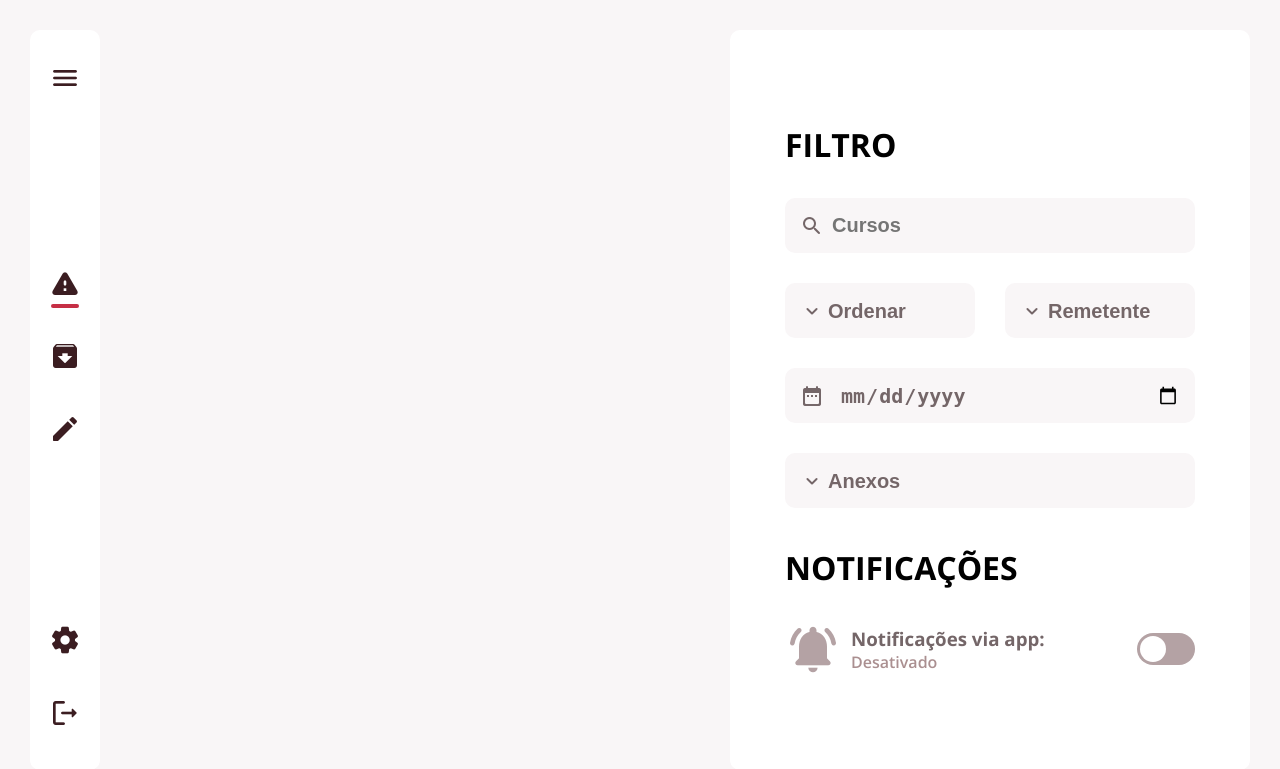
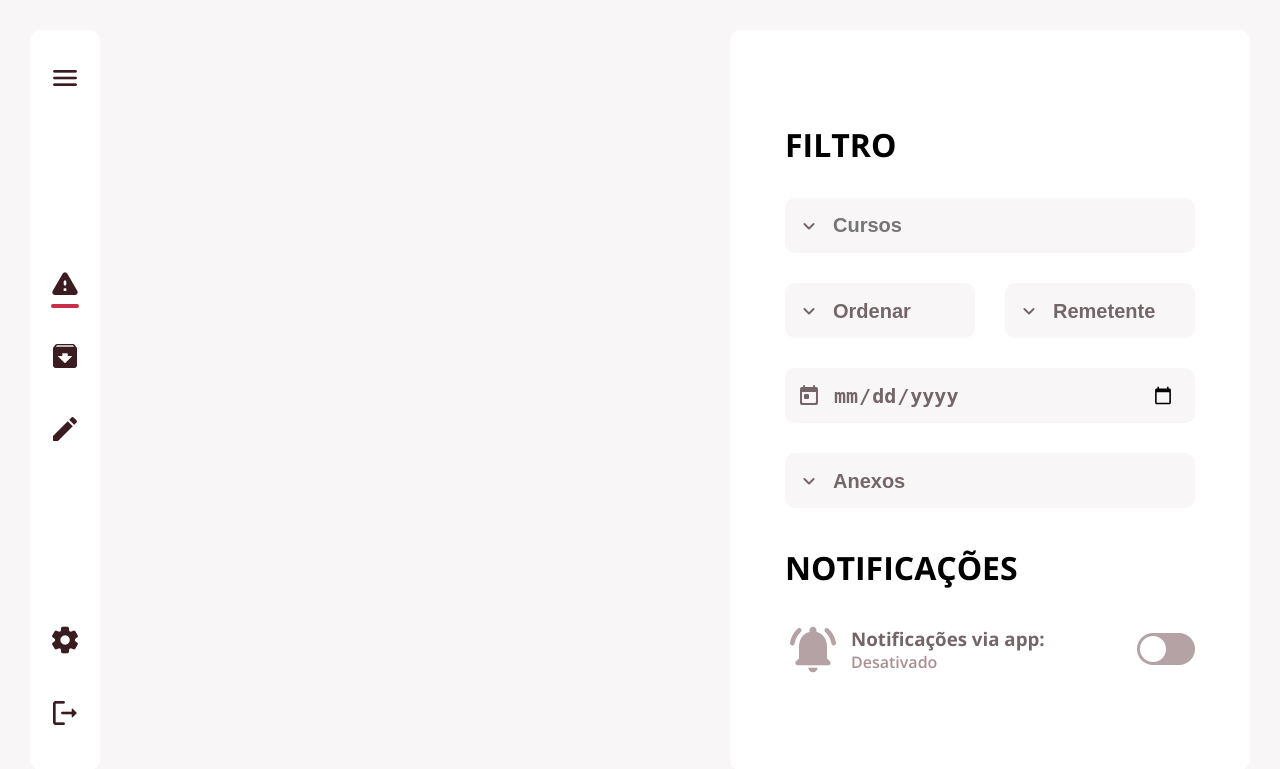
Before and after one commit to Monkey-Type/API-DSM, a Flask app: page / in a window 1280 px wide. Shown: the top 769 px of the page. Run offline with Flask 2, Linux system fonts and the light colour scheme.

Commit message:
Selects e inputs arrumados

```diff
--- a/src/static/style/base.css
+++ b/src/static/style/base.css
@@ -31,7 +31,7 @@
   --extra-bold:900;
 
   /* icon size */
-  --small-icon:1.25rem;
+  --small-icon:1.5rem;
   --medium-icon:2rem;
   --big-icon:3.5rem;
   --placeholder-icon:1.5rem;
@@ -52,9 +52,15 @@ body{
   font-family: 'Open Sans', sans-serif;
 }
 
-input, input::placeholder, input::-moz-placeholder, input::-webkit-input-placeholder{
+input, select, input::placeholder, input::-moz-placeholder, input::-webkit-input-placeholder{
   font-family: 'Open Sans', sans-serif;
   opacity: 1;
+}
+
+@-moz-document url-prefix() {
+  select {
+     text-indent: -2px;
+  }
 }
 
 
@@ -72,7 +78,7 @@ input, input::placeholder, input::-moz-placeholder, input::-webkit-input-placeho
 }
 
 .material-icons-round.placeholder-icon{
-  font-size: var(--placeholder-icon);
+  font-size: var(--searchbar-icon);
 }
 
 /* estilos dos botões */
@@ -94,39 +100,66 @@ a:link, a:visited{
 /* estilos dos inputs */
 
 .input-wrapper{
+  position: relative;
   display: flex;
-  padding: 10px 15px;
-  background-color: var(--primary-bg-color);
-  border-radius: var(--main-border-radius);
+  padding: 0;
   height: 55px;
 }
 
-.input-wrapper input, .input-wrapper select{
+.input-wrapper :is(input, select){
+  -webkit-appearance: none;
+  -moz-appearance: none;
+  appearance: none;
   border:none;
   background-color: var(--primary-bg-color);
   width: 100%;
-  -webkit-appearance: none;
-  -moz-appearance: none;
-   appearance: none;
   font-weight: var(--bold);
-  color:var(--secondary-text-color)
+  color:var(--secondary-text-color);
+  border-radius: var(--main-border-radius);
+  padding: 0px 1em 0px calc(var(--small-icon)*2);
+}
+.input-wrapper.no-icon :is(input, select){
+  padding: 0px 1em 0px 1em;
 }
 
-.input-wrapper input{
-  text-indent: 0.5rem;
-}
-
-.input-wrapper select{
-  text-indent: 0.25rem;
-}
-
-.input-wrapper.small-input input, .input-wrapper.small-input select{
+.input-wrapper.small-input :is(input, select){
   font-size: var(--h3-font-size);
 }
 
-.input-wrapper.large-input input, .input-wrapper.large-input select{
+.input-wrapper.large-input :is(input, select){
   font-size: var(--h2-font-size);
 }
+
+.input-wrapper :is(input, select):focus{
+  outline: 2px solid var(--primary-text-color);
+  background-color: transparent;
+  color:var(--primary-text-color);
+}
+
+:is(input,select):focus + span{
+  color:var(--primary-text-color);
+}
+
+
+.input-wrapper input:focus::placeholder{
+  opacity: 0;
+}
+
+.input-wrapper span{
+  font-family: 'Material Icons Round';
+  font-size: var(--small-icon);
+  position: absolute;
+  left: 0;
+  height: 100%;
+  width: 2em;
+  pointer-events: none;
+  text-align: center;
+  display: inline-flex;
+  align-items: center;
+  justify-content: center;
+  border-radius: var(--main-border-radius);
+}
+
 
 /* icones do input */
 
--- a/src/templates/base.html
+++ b/src/templates/base.html
@@ -53,41 +53,41 @@
         <h2 class="section-title filter-title">FILTRO</h2>
         <form action="">
           <div class="input-wrapper small-input">
-            <span class="material-icons-round placeholder-icon">search</span>
-            <input type="text" name="cursos" placeholder="Cursos">
+            <input type="search" name="cursos" placeholder="Cursos">
+            <span class="material-icons-round">expand_more</span>
           </div>
           <div class="dropdown-wrapper">
             <div class="input-wrapper small-input">
-              <span class="material-icons-round placeholder-icon">expand_more</span>
               <select name="ordenar" id="ordenar">
                 <option value="" disabled selected>Ordenar</option>
                 <option value="recentes">Mais recentes</option>
                 <option value="antigos">Mais antigos</option>
-                <option value="prioridade">Prioridade de cargo</option>
+                <option value="prioridade">Prioridade</option>
               </select>
+              <span class="material-icons-round">expand_more</span>
             </div>
             <div class="input-wrapper small-input">
-              <span class="material-icons-round placeholder-icon">expand_more</span>
               <select name="remetente" id="remetente">
                 <option value="" disabled selected>Remetente</option>
                 <option value="diretor">Diretor</option>
                 <option value="secretaria">Secretaria</option>
                 <option value="professor">Professor</option>
               </select>
+              <span class="material-icons-round">expand_more</span>
             </div>
           </div>
           <div class="input-wrapper small-input">
-            <span class="material-icons-round placeholder-icon">date_range</span>
             <input type="date" name="data" placeholder="Dia/Mes/Ano">
+            <span class="material-icons-round">today</span>
           </div>
           <div class="input-wrapper small-input">
-            <span class="material-icons-round placeholder-icon">expand_more</span>
             <select name="anexos" id="anexos">
               <option value="" disabled selected>Anexos</option>
               <option value="foto">Foto</option>
               <option value="video">Video</option>
               <option value="documento">Documentos</option>
             </select>
+            <span class="material-icons-round">expand_more</span>
           </div>
         </form>
       </div>
```
